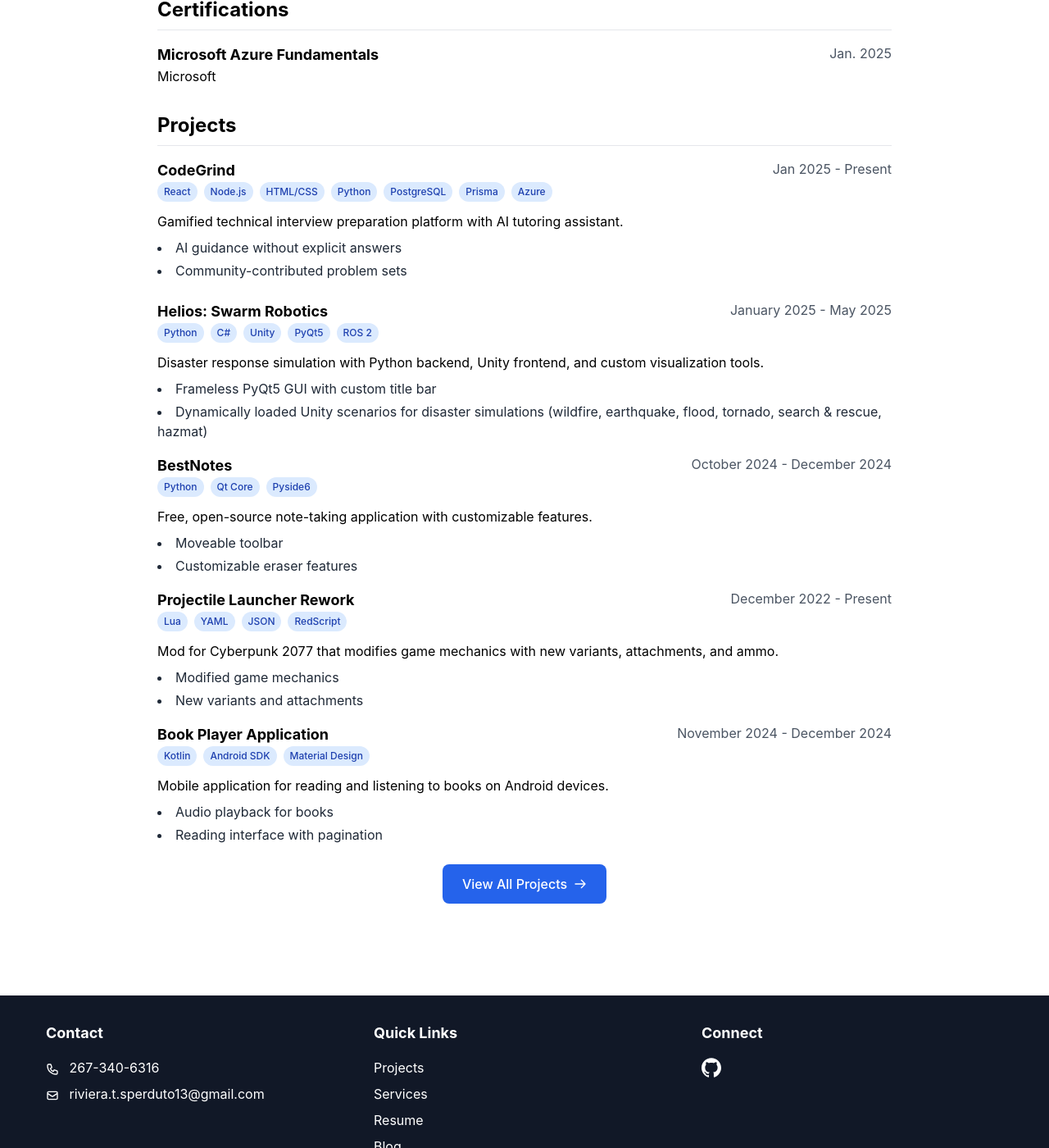
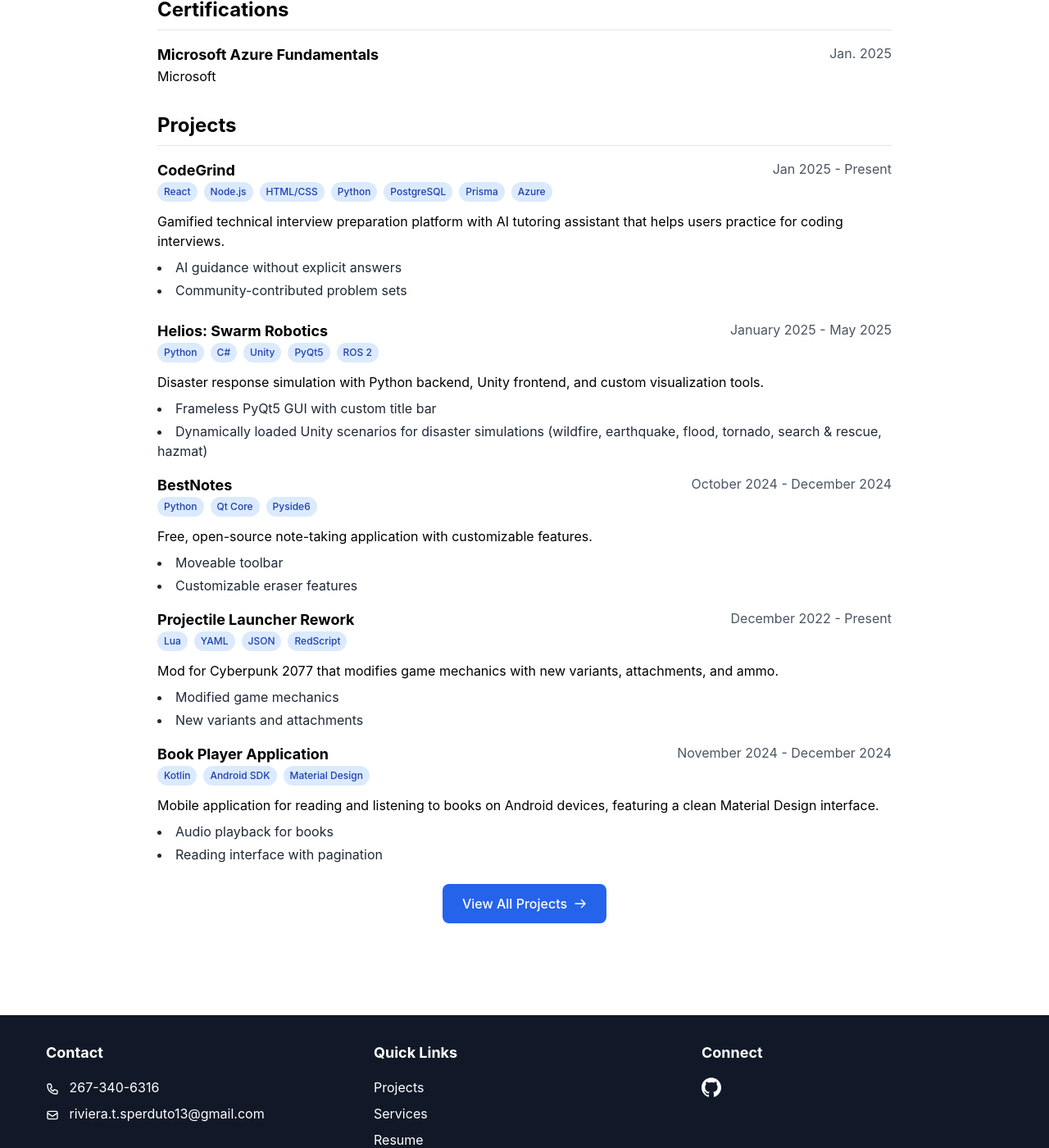
Before and after one commit to rivie13/rivie13.github.io, a Jekyll site: the page built from resume.md, in a window 1280 px wide and 1400 px high, scrolled down 1531 px. Shown: the whole window at 82% size. Built offline with Jekyll 4.4.1, drawn with Linux system fonts in a browser that asks for light colours.

Commit message:
Update project descriptions for CodeGrind and Book Player Application to provide clearer details on features and user benefits; enhance project feature lists with additional items for improved clarity and engagement.

```diff
--- a/_data/projects.yml
+++ b/_data/projects.yml
@@ -2,11 +2,13 @@
   url: "https://codegrind.online/"
   demo: ""
   repo: "https://github.com/rivie13/codegrind"
-  description: "Gamified technical interview preparation platform with AI tutoring assistant."
+  description: "Gamified technical interview preparation platform with AI tutoring assistant that helps users practice for coding interviews."
   features:
     - "AI guidance without explicit answers"
     - "Community-contributed problem sets"
     - "Tower defense coding game that mixes gameplay with coding challenges"
+    - "LeetCode-style competitive leaderboards"
+    - "Tracked progress and skill development metrics"
   future_plans: "Expansion into comprehensive learning platform"
   technologies:
     - React
@@ -77,11 +79,13 @@
   url: ""
   demo: ""
   repo: "https://github.com/rivie13/assignment-10-rivie13"
-  description: "Mobile application for reading and listening to books on Android devices."
+  description: "Mobile application for reading and listening to books on Android devices, featuring a clean Material Design interface."
   features:
     - "Audio playback for books"
     - "Reading interface with pagination"
     - "Book library management"
+    - "Modern Material Design UI"
+    - "Offline book support"
   technologies:
     - Kotlin
     - Android SDK
```
Also changed, not shown: 2 other files.
